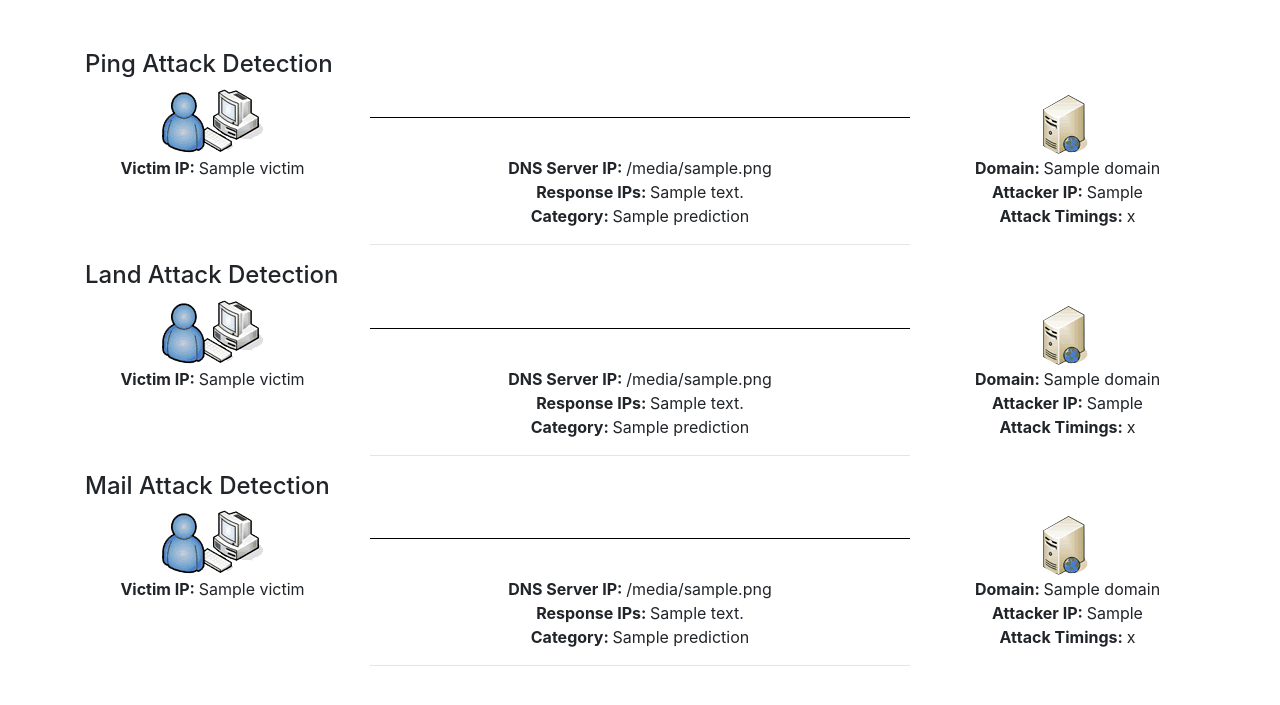
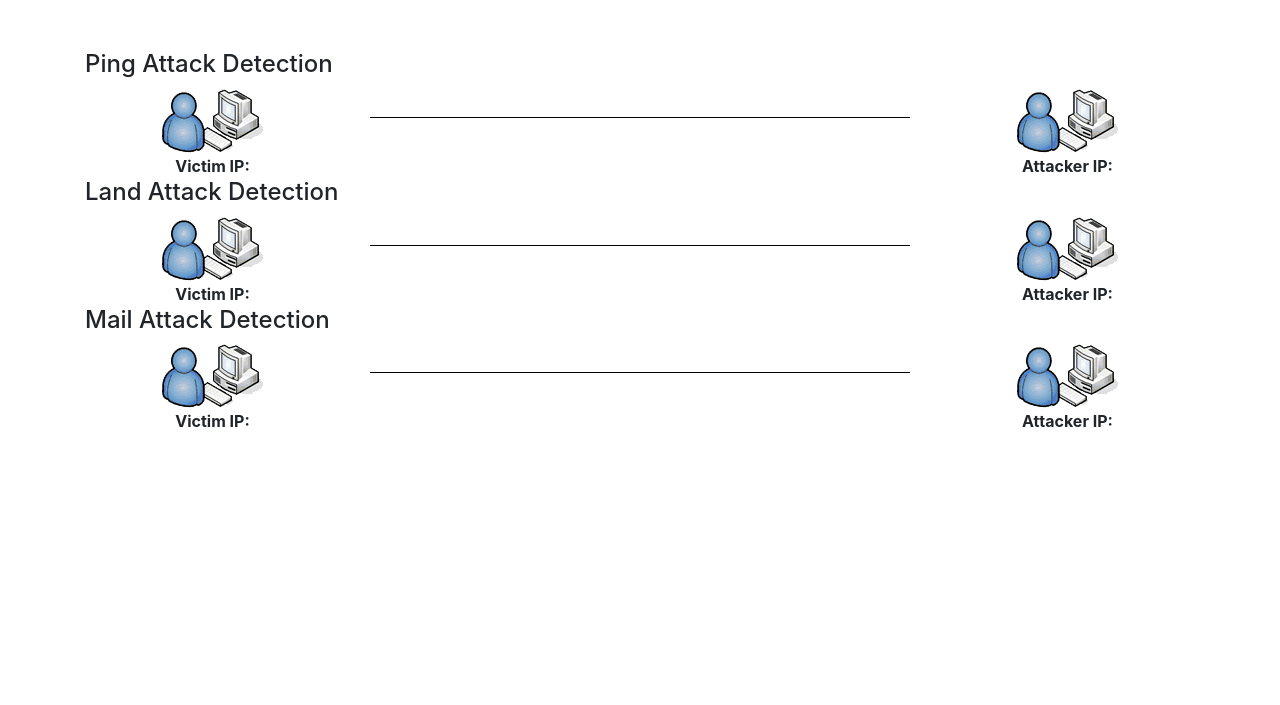
Before and after one commit to shivnshu/network-forensics-framework, a Django app: template webapp/net_forensics/templates/dos.html in a window 1280 px wide. Shown: the part 56-761 px from the top of the page. Run offline with Django 3.2, Linux system fonts and the light colour scheme; the template is opened without the code that fills it: most values are stand-ins (such as "Sample title", 1, 10 or a date in 2020); some libraries are stand-ins or nearby versions.

Commit message:
Add dos template

```diff
--- a/scripts/detect_dos.py
+++ b/scripts/detect_dos.py
@@ -12,7 +12,7 @@
     packets = rdpcap(capture_file)
     k, r = 0, 0
     for pkt in packets:
-        if TCP in pkt:
+        if TCP in pkt and IP in pkt:
             r = r + 1
             sip = pkt[IP].src
             dip = pkt[IP].dst
--- a/webapp/net_forensics/static/net_forensics/custom.css
+++ b/webapp/net_forensics/static/net_forensics/custom.css
@@ -128,3 +128,18 @@
     text-decoration: none !important;
     color: white;
 }
+
+.dos-connection-line {
+    width: 100%;
+    height: 0%;
+    border-bottom: 1px solid black;
+}
+
+.dos-connection-info div {
+    text-align: center;
+}
+
+.dos-connection-info div p {
+    margin: 0;
+    padding: 0;
+}
--- a/webapp/net_forensics/templates/dos.html
+++ b/webapp/net_forensics/templates/dos.html
@@ -7,71 +7,56 @@
 <h4>Ping Attack Detection</h4>
 
 {% for ping_attack_info in ping_attack_list %}
-<div class="row dns-connection-info">
+<div class="row dos-connection-info">
     <div class="col-3">
         <img src="{% static 'img/desktop.png' %}">
     </div>
     <div class="col-6" style="padding-top: 30px;">
-        <div class="dns-connection-line"></div>
+        <div class="dos-connection-line"></div>
     </div>
     <div class="col-3">
-        <img src="{% static 'img/server.png' %}">
+        <img src="{% static 'img/desktop.png' %}">
     </div>
 </div>
-<div class="row dns-connection-info">
+<div class="row dos-connection-info">
     <div class="col-3">
-        <p><b>Victim IP: </b>{{ dns_detection_dict.victim }}</p>
+        <p><b>Victim IP: </b></p>
     </div>
     <div class="col-6">
-        {% for response in dns_detection_dict.response %}
-        <p><b>DNS Server IP: </b>{{ response.src }}</p>
-        <p><b>Response IPs: </b>{{ response.answers }}</p>
-        <p><b>Category: </b>{{ response.prediction }}</p>
-        <hr>
-        {% endfor %}
     </div>
     <div class="col-3">
-        <p><b>Domain: </b>{{ dns_detection_dict.domain }}</p>
-        <p><b>Attacker IP: </b>{{ dns_detection_dict.attacker_ip }}</p>
-        <p><b>Attack Timings: </b>{{ dns_detection_dict.timestamps }}</p>
+        <p><b>Attacker IP: </b></p>
     </div>
 </div>
 {% endfor %}
 
 {% endif %}
 
+
 {% if land_attack_list %}
 <h4>Land Attack Detection</h4>
 
 {% for land_attack_info in land_attack_list %}
-<div class="row dns-connection-info">
+<div class="row dos-connection-info">
     <div class="col-3">
         <img src="{% static 'img/desktop.png' %}">
     </div>
     <div class="col-6" style="padding-top: 30px;">
-        <div class="dns-connection-line"></div>
+        <div class="dos-connection-line"></div>
     </div>
     <div class="col-3">
-        <img src="{% static 'img/server.png' %}">
+        <img src="{% static 'img/desktop.png' %}">
     </div>
 </div>
 
-<div class="row dns-connection-info">
+<div class="row dos-connection-info">
     <div class="col-3">
-        <p><b>Victim IP: </b>{{ dns_detection_dict.victim }}</p>
+        <p><b>Victim IP: </b></p>
     </div>
     <div class="col-6">
-        {% for response in dns_detection_dict.response %}
-        <p><b>DNS Server IP: </b>{{ response.src }}</p>
-        <p><b>Response IPs: </b>{{ response.answers }}</p>
-        <p><b>Category: </b>{{ response.prediction }}</p>
-        <hr>
-        {% endfor %}
     </div>
     <div class="col-3">
-        <p><b>Domain: </b>{{ dns_detection_dict.domain }}</p>
-        <p><b>Attacker IP: </b>{{ dns_detection_dict.attacker_ip }}</p>
-        <p><b>Attack Timings: </b>{{ dns_detection_dict.timestamps }}</p>
+        <p><b>Attacker IP: </b></p>
     </div>
 </div>
 
@@ -83,34 +68,26 @@
 <h4>Mail Attack Detection</h4>
 
 {% for mail_attack_info in mail_attack_list %}
-<div class="row dns-connection-info">
+<div class="row dos-connection-info">
     <div class="col-3">
         <img src="{% static 'img/desktop.png' %}">
     </div>
     <div class="col-6" style="padding-top: 30px;">
-        <div class="dns-connection-line"></div>
+        <div class="dos-connection-line"></div>
     </div>
     <div class="col-3">
-        <img src="{% static 'img/server.png' %}">
+        <img src="{% static 'img/desktop.png' %}">
     </div>
 </div>
 
-<div class="row dns-connection-info">
+<div class="row dos-connection-info">
     <div class="col-3">
-        <p><b>Victim IP: </b>{{ dns_detection_dict.victim }}</p>
+        <p><b>Victim IP: </b></p>
     </div>
     <div class="col-6">
-        {% for response in dns_detection_dict.response %}
-        <p><b>DNS Server IP: </b>{{ response.src }}</p>
-        <p><b>Response IPs: </b>{{ response.answers }}</p>
-        <p><b>Category: </b>{{ response.prediction }}</p>
-        <hr>
-        {% endfor %}
     </div>
     <div class="col-3">
-        <p><b>Domain: </b>{{ dns_detection_dict.domain }}</p>
-        <p><b>Attacker IP: </b>{{ dns_detection_dict.attacker_ip }}</p>
-        <p><b>Attack Timings: </b>{{ dns_detection_dict.timestamps }}</p>
+        <p><b>Attacker IP: </b></p>
     </div>
 </div>
 {% endfor %}
```
Also changed, not shown: webapp/net_forensics/views.py (+8 -6 lines).
